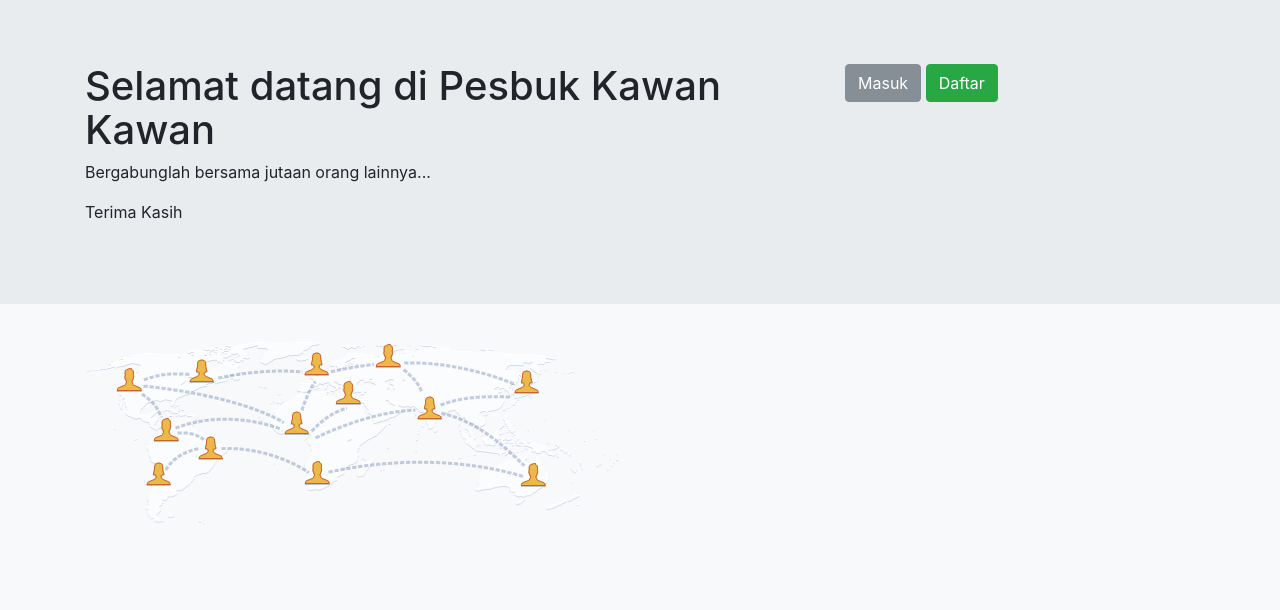
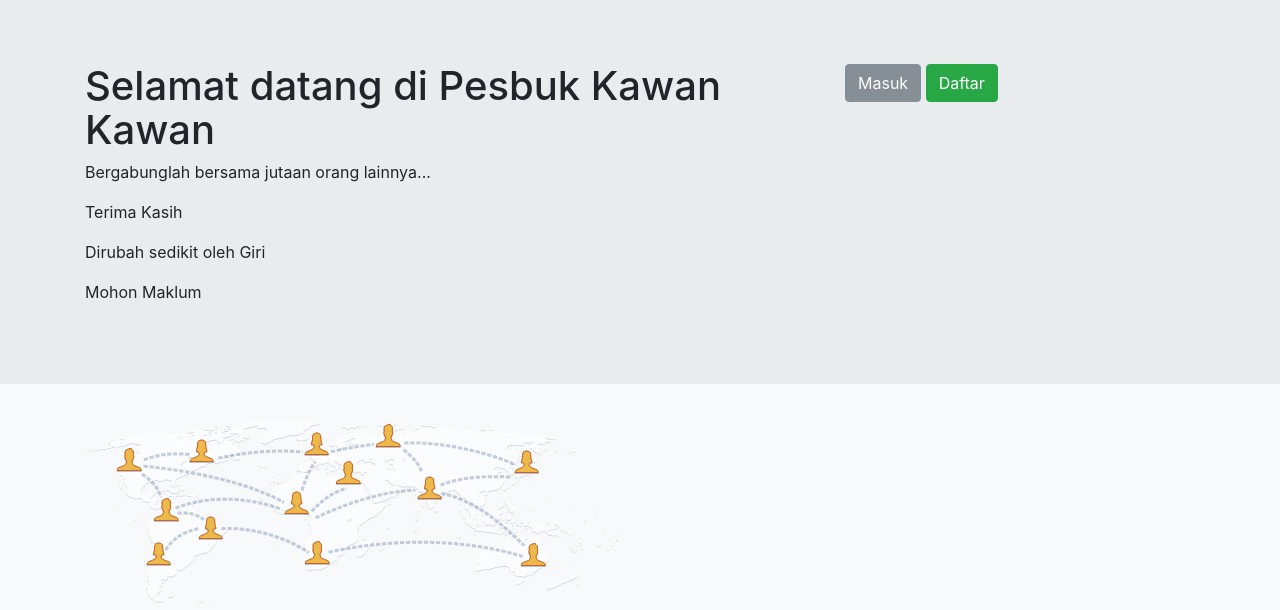
Before and after one commit to giri021/small_project_Giri, a PHP site: page / in a window 1280 px wide. Shown: the top 610 px of the page. Run offline with PHP 8.4, Linux system fonts and the light colour scheme.

Commit message:
Giri merubah lagi index.php, iseng amat

```diff
--- a/index.php
+++ b/index.php
@@ -17,6 +17,8 @@
                         <h1>Selamat datang di Pesbuk Kawan Kawan</h1>
                         <p>Bergabunglah bersama jutaan orang lainnya...</p>
 			<p>Terima Kasih</p>
+			<p>Dirubah sedikit oleh Giri</p>
+			<p>Mohon Maklum</p>
                     </div>
                     <div class="col-md-4">
                         <a href="login.php" class="btn btn-secondary">Masuk</a>
```
